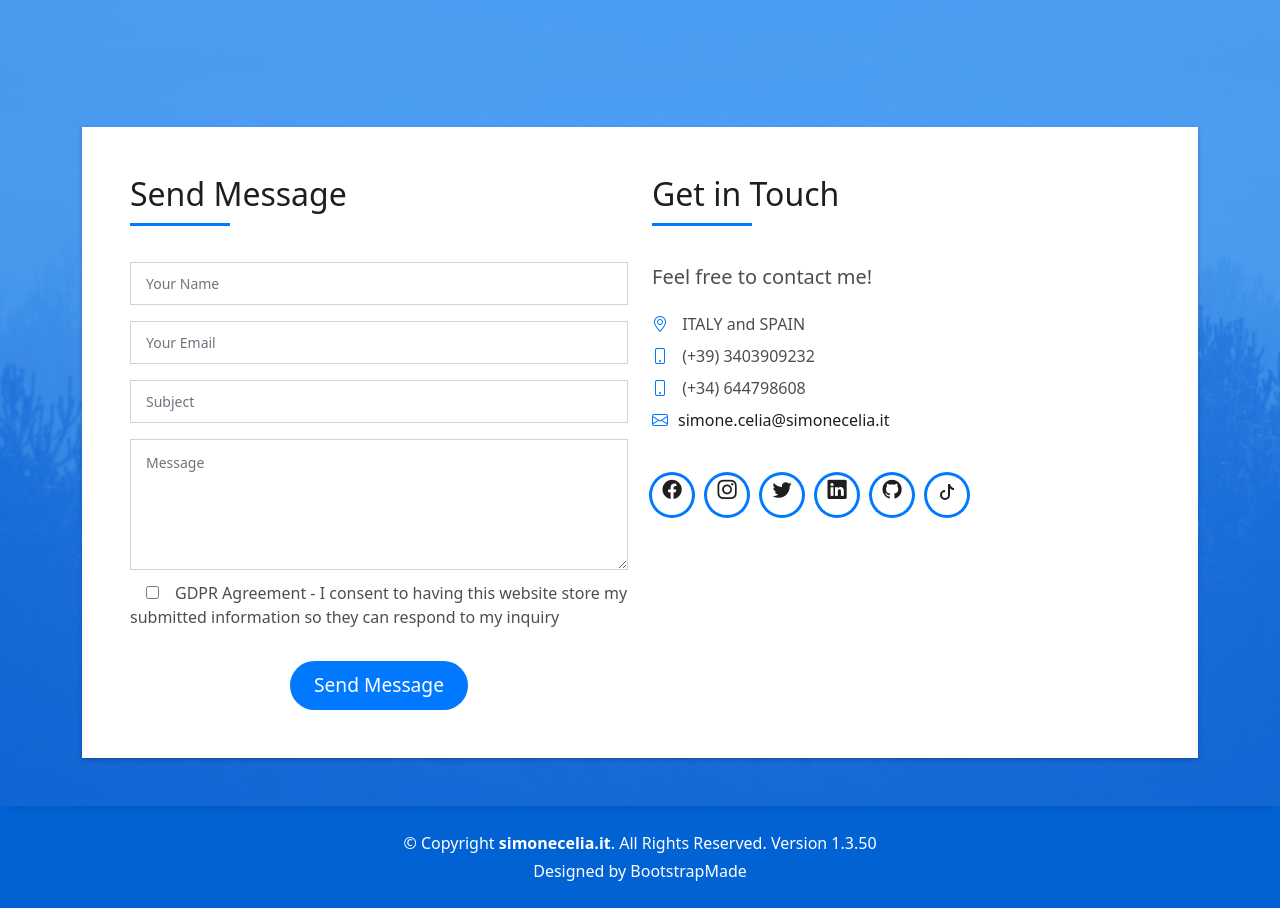
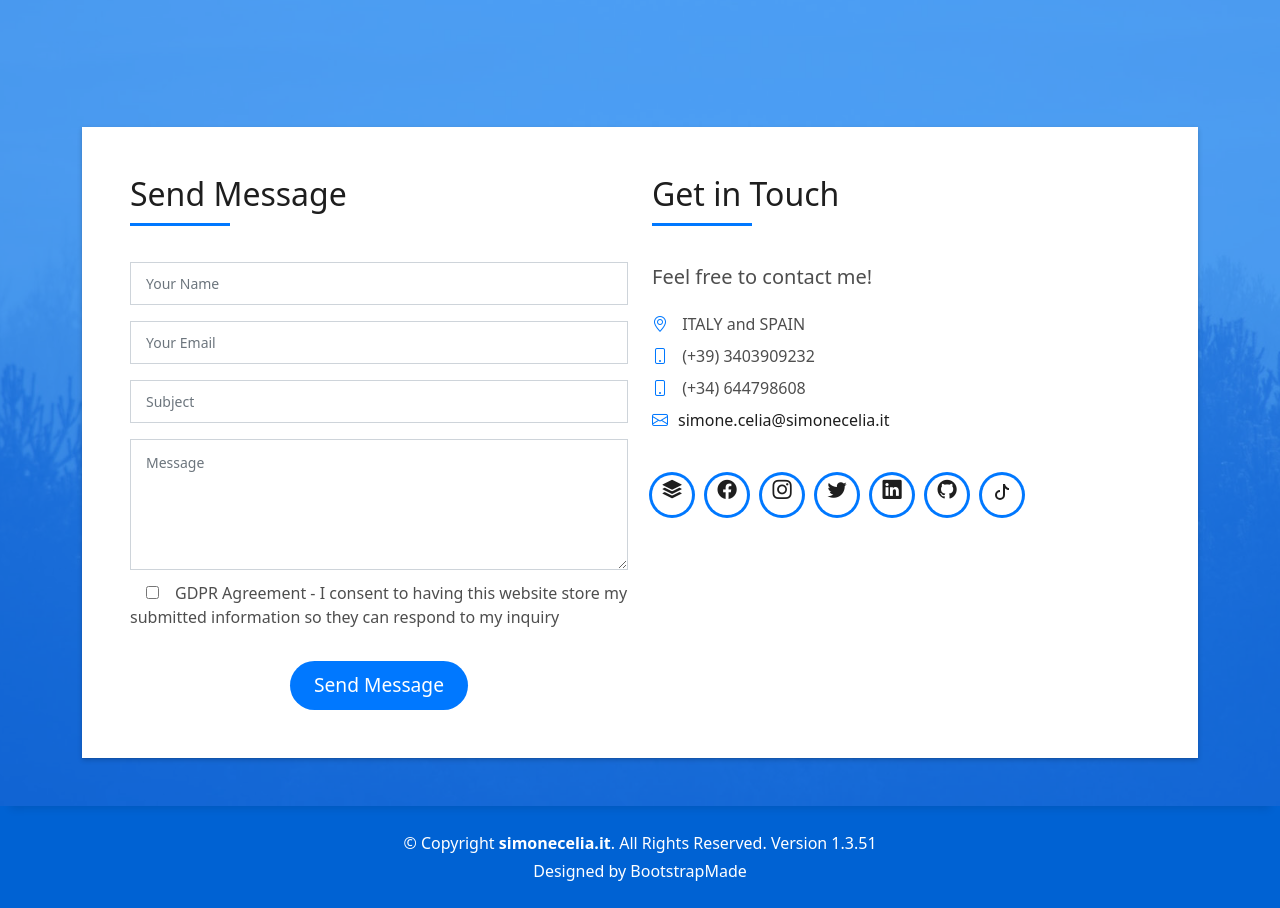
Before and after one commit to simon387/simonecelia.it, a PHP site: page / in a window 1280 px wide. Shown: the part 4755-5663 px from the top of the page. Run offline with PHP 8.4, Linux system fonts and the light colour scheme.

Commit message:
stackoverflow

```diff
--- a/components/contact.php
+++ b/components/contact.php
@@ -67,6 +67,7 @@ echo(minify_html('<section id="contact" class="paralax-mf footer-paralax bg-imag
 								</div>
 								<div class="socials">
 									<ul>
+										<li><a target="_blank" href="https://stackoverflow.com/users/7534931/simone-celia"><span class="ico-circle"><i class="bi bi-stack"></i></span></a></li>
 										<li><a target="_blank" href="https://www.facebook.com/simone.celia.98/"><span class="ico-circle"><i class="bi bi-facebook"></i></span></a></li>
 										<li><a target="_blank" href="https://www.instagram.com/_s1m0n387/"><span class="ico-circle"><i class="bi bi-instagram"></i></span></a></li>
 										<li><a target="_blank" href="https://twitter.com/Simone_Celia"><span class="ico-circle"><i class="bi bi-twitter"></i></span></a></li>
```
Also changed, not shown: changelog.txt.
